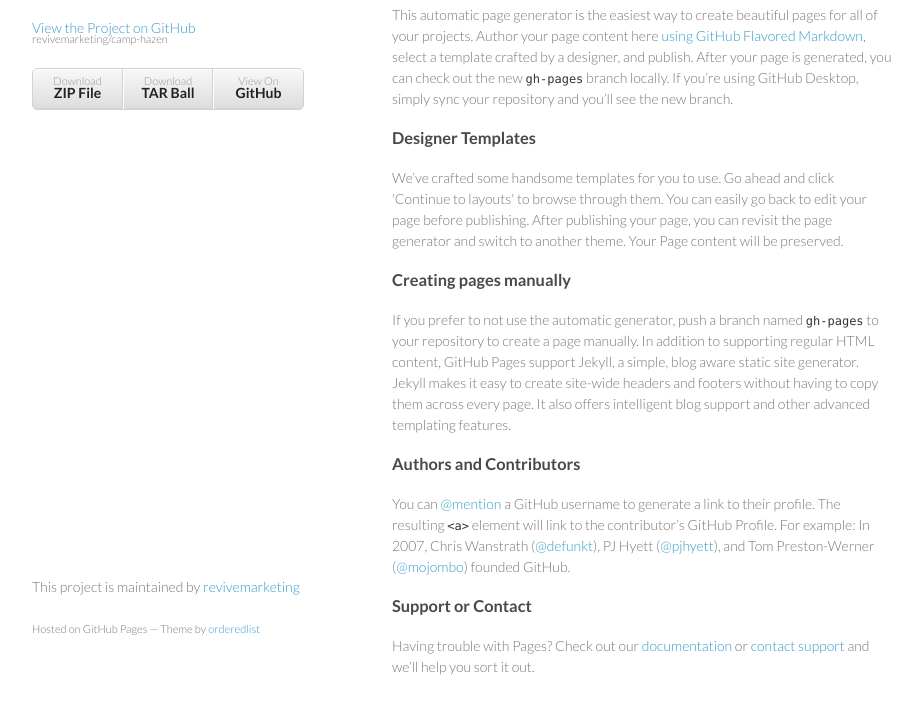
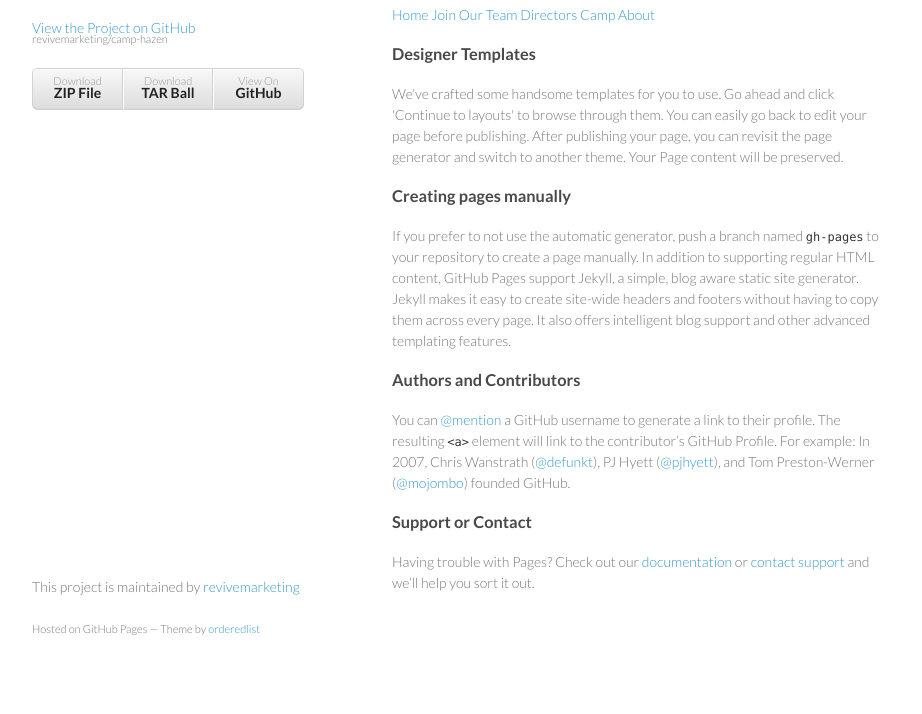
Before and after one commit to jessedmatlock/camp-hazen, a website: page index.html in a window 1280 px wide. Shown: the part 92-806 px from the top of the page, without its empty margins (178-1100 px from the left). Drawn offline with Linux system fonts and the light colour scheme.

Commit message:
update index links to pages

```diff
--- a/index.html
+++ b/index.html
@@ -30,8 +30,13 @@
       <section>
         <h3>
 <a id="welcome-to-github-pages" class="anchor" href="#welcome-to-github-pages" aria-hidden="true"><span class="octicon octicon-link"></span></a>Welcome to GitHub Pages.</h3>
-
-<p>This automatic page generator is the easiest way to create beautiful pages for all of your projects. Author your page content here <a href="https://guides.github.com/features/mastering-markdown/">using GitHub Flavored Markdown</a>, select a template crafted by a designer, and publish. After your page is generated, you can check out the new <code>gh-pages</code> branch locally. If you’re using GitHub Desktop, simply sync your repository and you’ll see the new branch.</p>
+<p>
+	<a href="http://revivemarketing.github.io/camp-hazen/home.html"  class="">Home</a>
+	<a href="http://revivemarketing.github.io/camp-hazen/join.html"  class="">Join Our Team</a>
+	<a href="http://revivemarketing.github.io/camp-hazen/directors.html"  class="">Directors</a>
+	<a href="http://revivemarketing.github.io/camp-hazen/camp.html"  class="">Camp</a>
+	<a href="http://revivemarketing.github.io/camp-hazen/about.html"  class="">About</a>
+</p>
 
 <h3>
 <a id="designer-templates" class="anchor" href="#designer-templates" aria-hidden="true"><span class="octicon octicon-link"></span></a>Designer Templates</h3>
```
